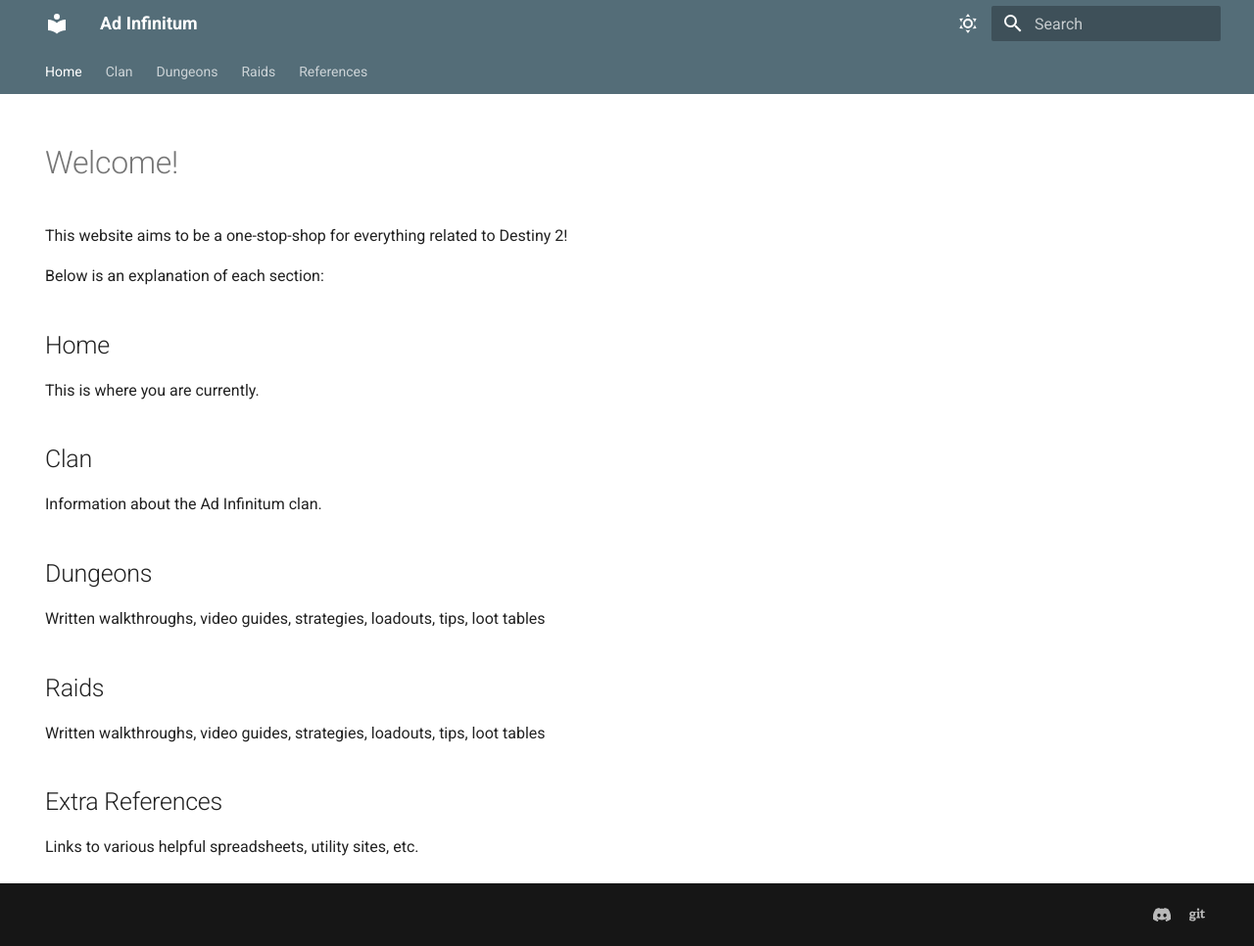
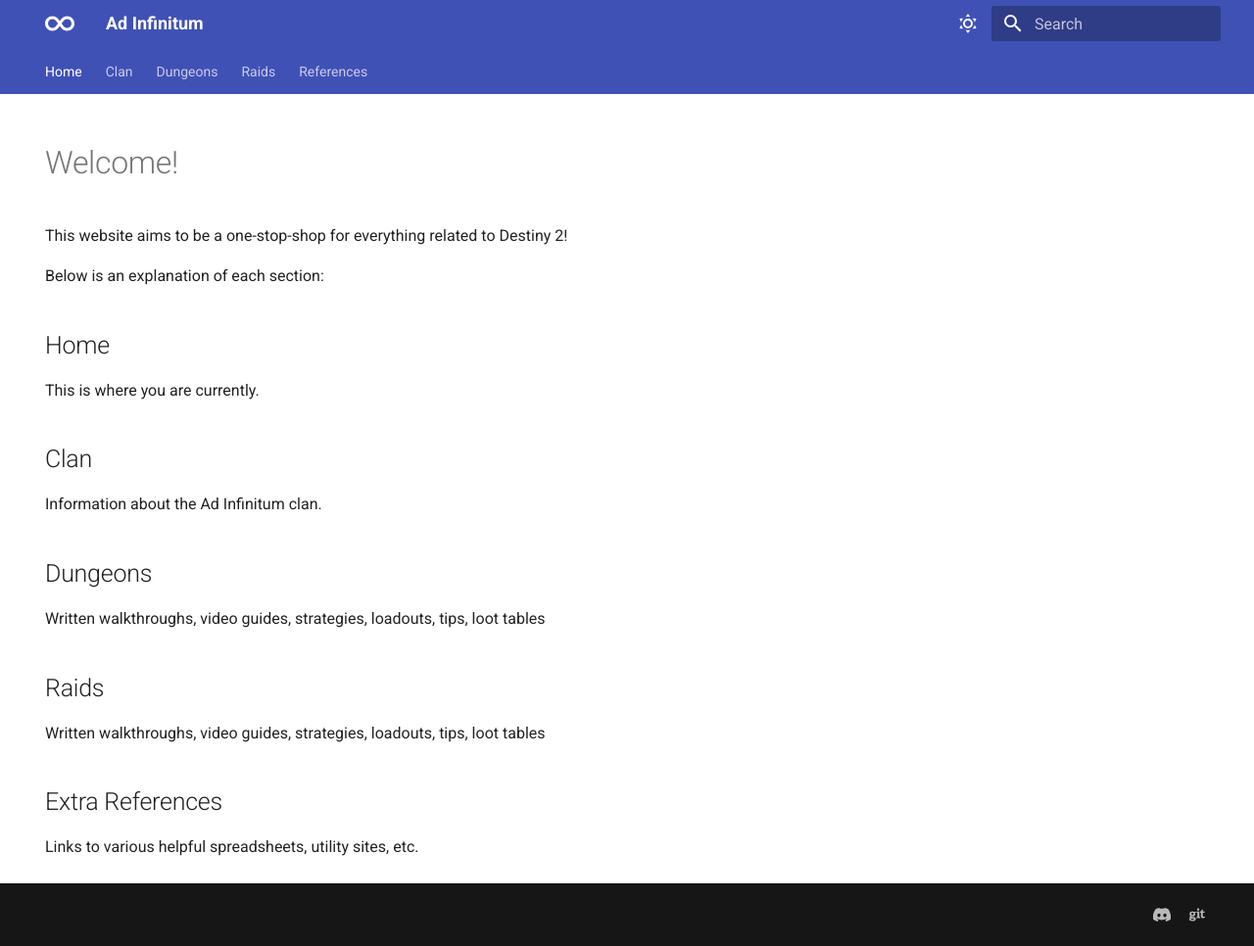
Before and after one commit to Ad-Infinitum-Code/clan-website, an MkDocs documentation site: the page built from docs/index.md, in a window 1280 px wide and 966 px high. Shown: the whole window at 98% size. Built offline with MkDocs 1.6.1 and Material for MkDocs 9.7.7, drawn with Linux system fonts in a browser that asks for light colours.

Commit message:
reverted to default light theme, tweaked dark theme, custom favicon/icon support

```diff
--- a/docs/stylesheets/extra.css
+++ b/docs/stylesheets/extra.css
@@ -1,5 +1,21 @@
-[data-md-color-scheme="slate"] {
-    --md-hue: 225;
+/* This is going to take some serious tweaking and experimenting to dial in just right. */
+
+[data-md-color-scheme="adinf-dark"] {
+    /* Primary color shades */
+    --md-primary-fg-color:               black;         /* top section color (Ad infinitum, navigation) */
+
+    /* Accent color shades */
+    --md-accent-fg-color:                blue;          /* link hover-over color */
+
+    /* Colors for markdown sections? */
+    --md-code-fg-color:                  black;         /* code block text color */
+    --md-code-bg-color:                  grey;          /* code block background */
+    --md-default-bg-color:               black;         /* center text section background color */
+    --md-typeset-color:                  white;         /* body text, table of contents text, navigation section text*/
+    --md-default-fg-color--light:        white;         /* color for h1 (single '#') text */
+
+    /* Footer color shades */
+    --md-footer-bg-color:                black;         /* header and footer background color */
 }
 
 /* Hide the previous and next buttons for all pages */
--- a/mkdocs.yml
+++ b/mkdocs.yml
@@ -1,22 +1,26 @@
 site_name: Ad Infinitum
+# repo_url: https://github.com/Ad-Infinitum-Code/clan-website
 theme:
   name: material
+  favicon: assets/images/infinity.svg
+  icon:
+    logo: fontawesome/solid/infinity
+
+  # Enable our custom html overrides
+  custom_dir: overrides
+
   palette:
 
     # Palette toggle for light mode
     - media: "(prefers-color-scheme: light)"         # user's system preference for light/dark via media query
       scheme: default
-      primary: blue grey      # used for the header, the sidebar, text links and several other components
-      accent: light blue      # used to denote elements that can be interacted with, e.g. hovered links, buttons and scrollbars
       toggle:
         icon: material/weather-sunny
         name: Switch to dark mode
 
     # Palette toggle for dark mode
     - media: "(prefers-color-scheme: dark)"         # user's system preference for light/dark via media query
-      scheme: slate
-      primary: black          # used for the header, the sidebar, text links and several other components
-      accent: indigo          # used to denote elements that can be interacted with, e.g. hovered links, buttons and scrollbars
+      scheme: adinf-dark
       toggle:
         icon: material/weather-night
         name: Switch to light mode
@@ -28,6 +32,7 @@ theme:
     - navigation.top        # A back-to-top button can be shown when the user, after scrolling down, starts to scroll up again
     # - navigation.sections   # top-level sections are rendered as groups in the sidebar for viewports above 1220px, but remain as-is on mobile
     # - navigation.expand     # the left sidebar will expand all collapsible subsections by default, so the user doesn't have to open subsections manually
+    # - announce.dismiss      # Allow users to mark announcements as read and dismiss them
 
 # Include our custom css
 extra_css:
@@ -62,3 +67,17 @@ nav:
         - 'Vow of the Disciple': 'raids/vow-of-the-disciple/index.md'
         - 'Kings Fall': 'raids/kings-fall/index.md'
     - References: 'references/index.md'
+
+# Enable the use of icons and emojis by using simple shortcodes
+markdown_extensions:
+  - attr_list
+  - pymdownx.emoji:
+      emoji_index: !!python/name:materialx.emoji.twemoji
+      emoji_generator: !!python/name:materialx.emoji.to_svg
+      options:
+        custom_icons:
+          - overrides/.icons
+
+# Watch our overrides folder, also triggering a reload for changes made within
+watch:
+  - overrides
```
Also changed, not shown: docs/assets/images/infinity.svg (added), overrides/.icons/infinity.svg (added).
